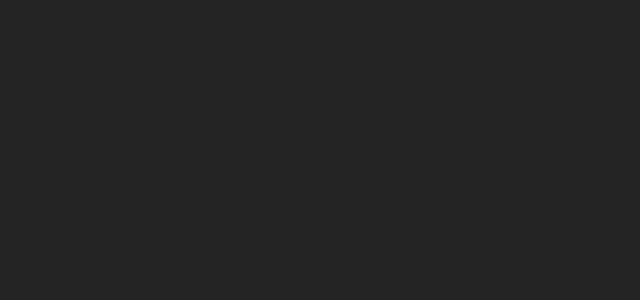
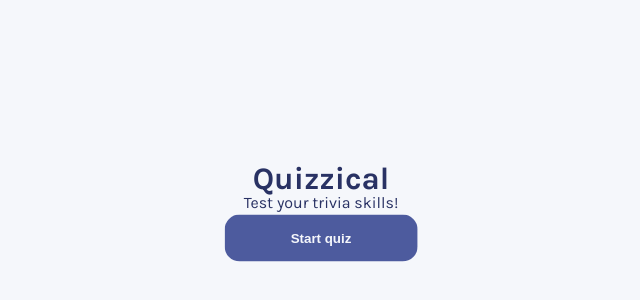
Before and after one commit to MReyna12/quizzical, a React (Vite) app: page / in a window 1280 px wide. Shown: the part 186-486 px from the top of the page, without its empty margins (319-959 px from the left). Built offline with nearby package versions, Linux system fonts and the light colour scheme.

Commit message:
add content and styling for home page, except for the two circles

```diff
--- a/index.html
+++ b/index.html
@@ -3,6 +3,12 @@
   <head>
     <meta charset="UTF-8" />
     <link rel="icon" type="image/svg+xml" href="/vite.svg" />
+    <link rel="preconnect" href="https://fonts.googleapis.com" />
+    <link rel="preconnect" href="https://fonts.gstatic.com" crossorigin />
+    <link
+      href="https://fonts.googleapis.com/css2?family=Karla:wght@400;500;700&display=swap"
+      rel="stylesheet"
+    />
     <meta name="viewport" content="width=device-width, initial-scale=1.0" />
     <title>Quizzical</title>
   </head>
--- a/src/App.css
+++ b/src/App.css
@@ -1,6 +1,4 @@
 #root {
-  max-width: 1280px;
   margin: 0 auto;
   padding: 2rem;
-  text-align: center;
 }
--- a/src/App.jsx
+++ b/src/App.jsx
@@ -1,9 +1,13 @@
 import { useState } from "react";
-import { Switch, Route } from "react-router-dom";
+import Home from "./components/home/Home";
 import "./App.css";
 
 function App() {
-  return <div></div>;
+  return (
+    <div>
+      <Home />
+    </div>
+  );
 }
 
 export default App;
--- /dev/null
+++ b/src/components/home/Home.css
@@ -0,0 +1,17 @@
+h1 {
+  font-weight: 700;
+  font-size: 1.953rem;
+}
+
+.centered {
+  position: absolute;
+  top: 50%;
+  left: 50%;
+  transform: translate(-50%, -50%);
+  text-align: center;
+}
+
+.top-bottom-spacing {
+  margin-top: 0.938rem;
+  margin-bottom: 1.563rem;
+}
--- /dev/null
+++ b/src/components/home/Home.jsx
@@ -0,0 +1,14 @@
+import React from "react";
+import "./Home.css";
+
+function Home() {
+  return (
+    <div className="centered">
+      <h1>Quizzical</h1>
+      <p>Test your trivia skills!</p>
+      <button>Start quiz</button>
+    </div>
+  );
+}
+
+export default Home;
--- /dev/null
+++ b/src/components/quiz/Quiz.jsx
@@ -0,0 +1,2 @@
+import React from "react";
+import "./Quiz.css";
--- a/src/index.css
+++ b/src/index.css
@@ -1,16 +1,23 @@
 :root {
-  font-family: Inter, Avenir, Helvetica, Arial, sans-serif;
+  font-family: "Karla", sans-serif;
   font-size: 16px;
   line-height: 24px;
   font-weight: 400;
 
-  color-scheme: light dark;
-  color: rgba(255, 255, 255, 0.87);
-  background-color: #242424;
+  color: #293264;
+  background-color: #f5f7fb;
+}
 
-  font-synthesis: none;
-  text-rendering: optimizeLegibility;
-  -webkit-font-smoothing: antialiased;
-  -moz-osx-font-smoothing: grayscale;
-  -webkit-text-size-adjust: 100%;
+* {
+  margin: 0;
 }
+
+button {
+  background-color: #4d5b9e;
+  color: #f5f7fb;
+  border: 1px solid transparent;
+  border-radius: 0.938rem;
+  padding: 0.938rem 4.063rem;
+  font-weight: 700;
+  cursor: pointer;
+}
```
Also changed, not shown: src/components/quiz/Quiz.css (added).
